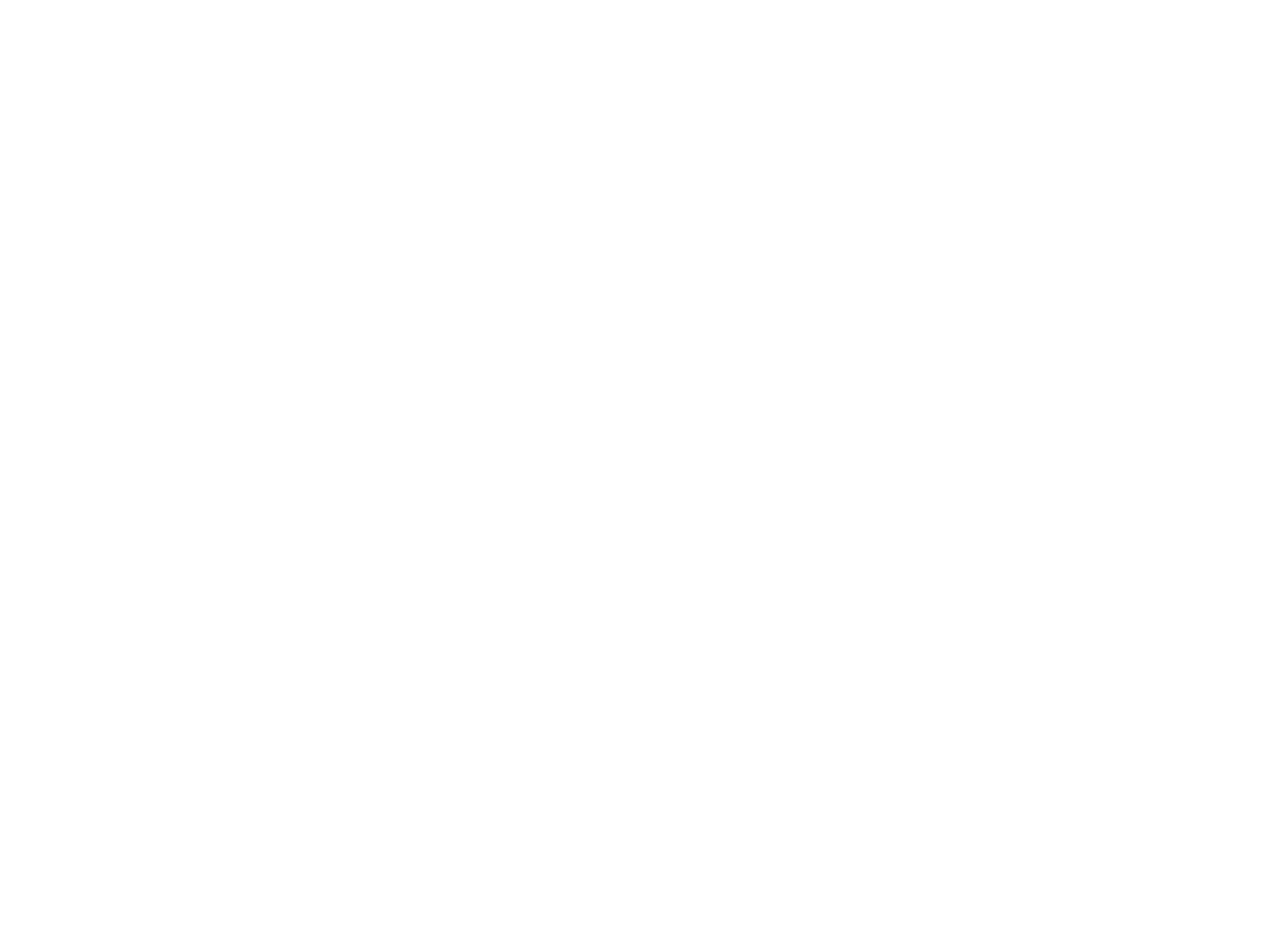
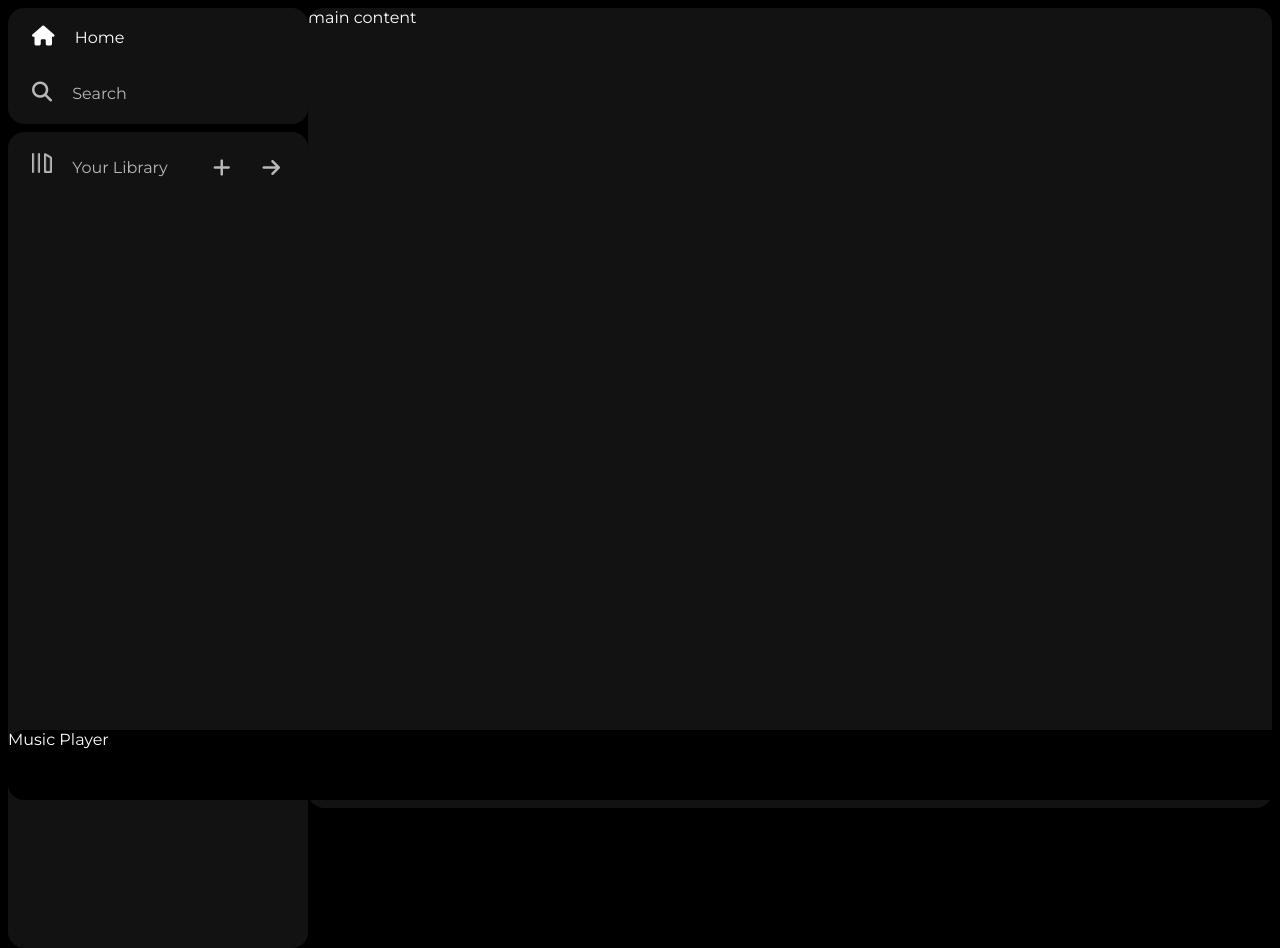
Before and after one commit to Rishikr30/spotify-home, a plain HTML site: page index.html in a window 1280 px wide. Before the commit the page ends 800 px from the top, so only its background shows below. Drawn offline with Linux system fonts and the light colour scheme.

Commit message:
Created sidebar of home page

```diff
--- a/index.html
+++ b/index.html
@@ -1,13 +1,56 @@
 <!DOCTYPE html>
 <html lang="en">
+
 <head>
     <meta charset="UTF-8">
     <meta name="viewport" content="width=device-width, initial-scale=1.0">
-    <link rel="stylesheet" href="https://cdnjs.cloudflare.com/ajax/libs/font-awesome/6.7.2/css/all.min.css" integrity="sha512-Evv84Mr4kqVGRNSgIGL/F/aIDqQb7xQ2vcrdIwxfjThSH8CSR7PBEakCr51Ck+w+/U6swU2Im1vVX0SVk9ABhg==" crossorigin="anonymous" referrerpolicy="no-referrer" />
+    <link rel="stylesheet" href="https://cdnjs.cloudflare.com/ajax/libs/font-awesome/6.7.2/css/all.min.css"
+        integrity="sha512-Evv84Mr4kqVGRNSgIGL/F/aIDqQb7xQ2vcrdIwxfjThSH8CSR7PBEakCr51Ck+w+/U6swU2Im1vVX0SVk9ABhg=="
+        crossorigin="anonymous" referrerpolicy="no-referrer" />
     <link rel="icon" href="assets/logo.png">
     <title>Spotify - Web Player: Music for everyone</title>
+    <link rel="stylesheet" href="styles.css">
+    <link rel="preconnect" href="https://fonts.googleapis.com">
+    <link rel="preconnect" href="https://fonts.gstatic.com" crossorigin>
+    <link
+        href="https://fonts.googleapis.com/css2?family=Montserrat:ital,wght@0,100..900;1,100..900&family=Poppins:wght@300;400;500;600;700&family=Roboto:ital,wght@0,100..900;1,100..900&display=swap"
+        rel="stylesheet">
 </head>
+
 <body>
+    <div class="main">
+        <div class="sidebar">
+            <div class="nav">
+                <div class="nav-option" style="opacity: 1;">
+                    <i class="fa-solid fa-house"></i>
+                    <a href="#">Home</a>
+                </div>
+                <div class="nav-option">
+                    <i class="fa-solid fa-magnifying-glass"></i>
+                    <a href="#">Search</a>
+                </div>
+            </div>
+            <div class="library">
+<div class="options">
+<div class="lib-option nav-option">
+    <img src="assets/library_icon.png" alt="Library">
+    <a href="#">Your Library</a>
+</div>
+<div class="icons">
+    <i class="fa-solid fa-plus"></i>
+    <i class="fa-solid fa-arrow-right"></i>
+</div>
+</div>
 
+            </div>
+        </div>
+        <div class="main-content">
+            main content
+        </div>
+        <div class="music-player">
+            Music Player
+        </div>
+    </div>
 </body>
+
 </html>
--- a/styles.css
+++ b/styles.css
@@ -0,0 +1,105 @@
+body {
+    font-family: 'Montserrat', sans-serif;
+    margin: 0;
+    background-color: black;
+    color: #fff;
+    overflow: hidden;
+}
+
+.main {
+    display: flex;
+    height: 100vh;
+    padding: 0.5rem;
+}
+
+.sidebar {
+    background-color: #000;
+    width: 300px;
+    border-radius: 1rem;
+}
+
+.main-content {
+    background-color: #121212;
+    flex: 1;
+    border-radius: 1rem;
+    overflow: auto;
+}
+
+.music-player {
+    background-color: black;
+    position: fixed;
+    bottom: 0;
+    width: 100%;
+    height: 70px;
+    border-radius: 1rem;
+
+}
+
+a {
+    text-decoration: none;
+    color: white;
+}
+
+.nav {
+    background-color: #121212;
+    border-radius: 1rem;
+    display: flex;
+    flex-direction: column;
+    justify-content: center;
+    height: 100px;
+    padding: 0.5rem 0.75rem;
+}
+
+.nav-option {
+    line-height: 2.5rem;
+    opacity: 0.7;
+    padding: 0.5rem 0.75rem;
+}
+
+.nav-option i {
+    font-size: 1.25rem;
+
+}
+
+.nav-option:hover {
+    opacity: 1;
+}
+
+.nav-option a {
+    font-size: 1rem;
+    margin-left: 1rem;
+}
+
+.library{
+    background-color: #121212;
+    border-radius: 1rem;
+    height: 100%;
+    margin-top: .5rem;
+    padding: 0.5rem 0.75rem;
+}
+
+.options{
+    display: flex;
+    justify-content: space-between;
+    align-items: center;
+}
+
+.lib-option img{
+    height: 1.25rem;
+    width: 1.25rem;
+}
+
+.icons{
+    font-size: 1.25rem;
+
+    display: flex;
+}
+
+.icons i{
+    opacity: 0.7;
+    margin: 1rem;
+}
+
+.icons i:hover{
+    opacity:1;
+}
```
